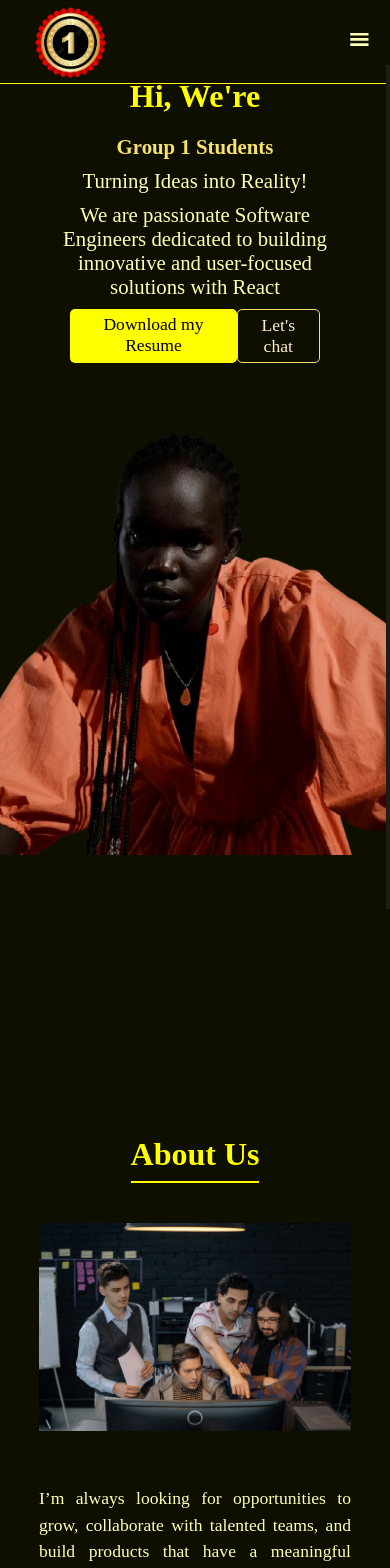
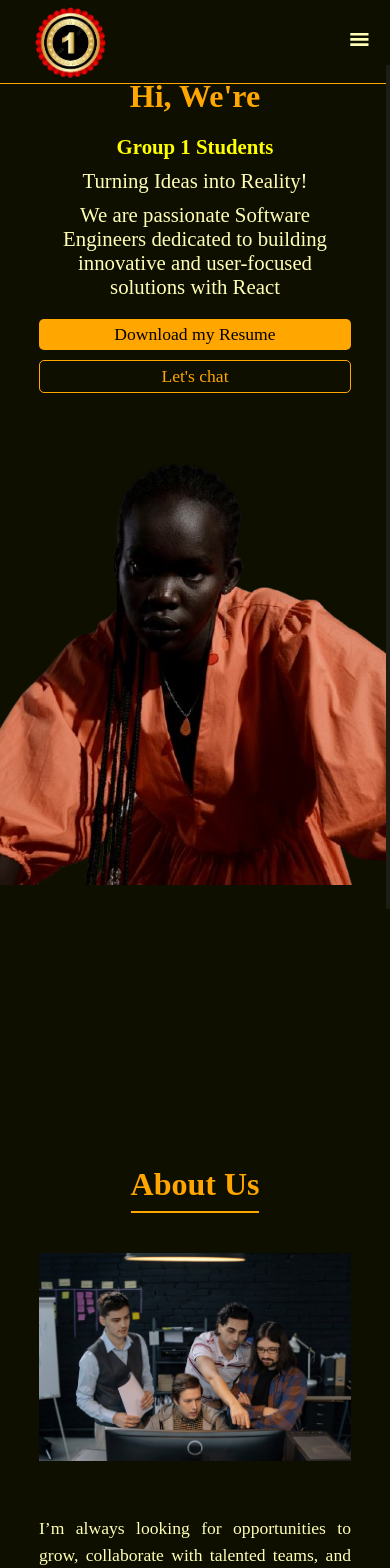
Before and after one commit to PtechNig/portfolio, a React (Vite) app: page / in a window 390 px wide. Shown: the top 1568 px of the page. Built offline with nearby package versions, Linux system fonts and the light colour scheme; a web font is replaced by a local one.

Commit message:
colour changed

```diff
--- a/src/components/About/About.css
+++ b/src/components/About/About.css
@@ -31,7 +31,7 @@
     line-height: 1.5;
 }
 .about-title h1{
-    color: yellow;
+    color: rgb(255, 166, 0);
     padding-bottom: 10px;
     position: relative;
     font-size: 2rem;
@@ -42,7 +42,7 @@
     position: absolute;
     width: 100%;
     height: 2px;
-    background-color: yellow;
+    background-color: rgb(255, 166, 0);
     left: 0;
     bottom: 0;
 }
@@ -65,7 +65,8 @@
 }
 
 .experience-container .experience h2{
-    color: yellow;
+    color: rgb(255, 166, 0);
+    cursor: pointer;
 }
 
 @media (max-width: 600px) {
--- a/src/components/Contact/Contact.css
+++ b/src/components/Contact/Contact.css
@@ -17,7 +17,7 @@
 }
 
 .contact-title h1{
-    color: yellow;
+    color: rgb(255, 166, 0);
     padding-bottom: 10px;
     position: relative;
     font-size: 2rem;
@@ -28,7 +28,7 @@
     position: absolute;
     width: 100%;
     height: 2px;
-    background-color: yellow;
+    background-color: rgb(255, 166, 0);
     left: 0;
     bottom: 0;
 }
@@ -53,28 +53,28 @@
 
 .contact-right input:focus,
 .contact-right textarea:focus{
-    border: 1px solid yellow;
+    border: 1px solid rgb(255, 166, 0);
 }
 
 button {
-    border: 1px solid yellow;
+    border: 1px solid rgb(255, 166, 0);
     cursor: pointer;
     border-radius: 5px;
     outline: none;
     padding: 10px 20px;
     background-color: transparent;
-    color: yellow;
+    color: rgb(255, 166, 0);
     transition: 0.5s;
 }
 
 button:hover{
-    color: rgb(29, 29, 20);
-    background-color: yellow;
+    color: rgb(255, 255, 182);
+    background-color:rgb(255, 166, 0);
 }
 
 
 .contact-left h4{
-    color: yellow;
+    color: rgb(255, 166, 0);
     font-size: 2rem;
     margin-bottom: 20px;
 }
@@ -88,6 +88,8 @@ button:hover{
     align-items: center;
     gap: 15px;
     margin-bottom: 10px;
+    color: rgb(255, 166, 0);
+
 }
 
 
@@ -101,6 +103,10 @@ button:hover{
         grid-template-columns: 1fr;
     }
 
+    button{
+        width: 100%;
+    }
+
 
 
 }
--- a/src/components/Footer/Footer.css
+++ b/src/components/Footer/Footer.css
@@ -5,7 +5,7 @@
     justify-content: center;
     align-items: center;
     padding-left: 40px;
-    border-top: 1px solid yellow;
+    border-top: 1px solid rgb(255, 166, 0);
 
 }
 .Foot-container{
@@ -22,7 +22,7 @@
 .fa-twitter,
 .fa-instagram{
     transition: 0.5s;
-    color: yellow;
+    color: rgb(255, 166, 0);
     font-size: 1.1rem;
 
 }
@@ -50,7 +50,7 @@
 
 .footer-wrapper .logo h4{
     margin-top: -15px;
-    color: yellow;
+    color: rgb(255, 166, 0);
 }
 
 
--- a/src/components/Hero/Hero.css
+++ b/src/components/Hero/Hero.css
@@ -15,7 +15,7 @@
   }
 
 .hero-content h1{
-    color: yellow;
+    color: rgb(255, 166, 0);
     font-size: 2.2rem;
     padding-bottom: 10px;
     margin-top: 25%;
@@ -28,10 +28,10 @@
 }
 
 strong{
-  color: rgb(247, 226, 108);
+  color: yellow;
 }
 
-.btn{
+.hero-btn{
   display: flex;
   justify-content: space-between;
   width: 50%;
@@ -39,29 +39,31 @@ strong{
   font-size: 1.1rem;
 }
 
-.btn .resume{
-  background-color: yellow;
+.hero-btn .resume{
+  background-color: rgb(255, 166, 0);
   color:  rgb(5, 0, 0) ;
   padding: 5px 10px;
   border-radius: 5px;
   transition: 0.5s;
+  cursor: pointer;
 }
 
-.btn .resume:hover{
+.hero-btn .resume:hover{
   background-color: rgb(247, 226, 108);
   transform: scale(0.98);
 }
 
-.btn .chat{
-  border: 1px solid rgb(247, 226, 108);
+.hero-btn .chat{
+  border: 1px solid rgb(255, 166, 0);
   padding: 5px 10px;
   border-radius: 5px;
-  color: rgb(255, 238, 203);
+  color: rgb(255, 166, 0);
   transition: 0.5s;
+  cursor: pointer;
 }
 
 
-.btn .chat:hover{
+.hero-btn .chat:hover{
   background-color: rgb(247, 226, 108);
   color: rgb(5, 0, 0);
   transform: scale(0.98);
@@ -82,13 +84,16 @@ strong{
       font-size: 2rem;
   }
 
-  .btn{
-    width: 80%;
-    margin: 10px auto 0px;
+  .hero-image img{
+    margin-top: -120px;
+  }
+
+  .hero-btn{
+    width: 100%;
+    flex-direction: column;
+    gap: 10px;
 
   }
 
-  .hero-image img{
-    margin-top: -120px;
-  }
+
 }
--- a/src/components/Hero/Hero.jsx
+++ b/src/components/Hero/Hero.jsx
@@ -31,7 +31,7 @@ const Hero = () => {
            <p> <strong> Group 1 Students </strong> </p>
            <p>Turning Ideas into Reality! </p>
            <p>We are passionate Software Engineers dedicated to building innovative and user-focused solutions with React</p>
-           <div className='btn'>
+           <div className='hero-btn'>
                 <a className='resume' href="/assets/resume.pdf" download='resume'> Download my Resume</a>
                 <a className='chat' target='_blank' href="https://wa.me/08035879166"  >Let's chat </a>
            </div>
--- a/src/components/Nav/Nav.css
+++ b/src/components/Nav/Nav.css
@@ -10,7 +10,7 @@
      justify-content: space-between;
      display: flex;
      padding: 20px;
-     border-bottom:  1px solid yellow;
+     border-bottom:  1px solid rgb(255, 166, 0);
      z-index: 100;
  }
  .navbar_container .logo{
@@ -27,7 +27,7 @@
     display: flex;
     align-items: center;
     margin: 0px 4px;
-    color: rgb(255, 255, 182);
+    color: rgb(255, 166, 0);
     list-style-type: none;
     overflow: hidden;
 }
--- a/src/components/Skills/Skill.css
+++ b/src/components/Skills/Skill.css
@@ -20,7 +20,7 @@
 }
 
 .left h1{
-    color:  yellow ;
+    color:  rgb(255, 166, 0) ;
     font-size: 2rem;
     border-bottom: 2px solid rgb(5, 0, 0);
     position: relative;
@@ -32,7 +32,7 @@
     position: absolute;
     width: 100%;
     height: 2px;
-    background-color: yellow;
+    background-color: rgb(255, 166, 0);
     left: 0;
     bottom: 0;
 }
@@ -44,6 +44,7 @@
     gap: 10px 0;
     text-align: center;
     padding: 30px;
+    cursor: pointer;
 
 }
 
--- a/src/components/Work/Work.css
+++ b/src/components/Work/Work.css
@@ -9,7 +9,7 @@
 }
 
 .work-title h1{
-    color: yellow;
+    color: rgb(255, 166, 0);
     padding-bottom: 10px;
     position: relative;
     font-size: 2rem;
@@ -20,7 +20,7 @@
     position: absolute;
     width: 100%;
     height: 2px;
-    background-color: yellow;
+    background-color: rgb(255, 166, 0);
     left: 0;
     bottom: 0;
 }
@@ -59,7 +59,7 @@
     position: absolute;
     width: 0%;
     height: 2px;
-    background-color: yellow;
+    background-color: rgb(255, 166, 0);
     left: 0;
     bottom: 0;
     transition: 0.5s;
--- a/src/components/Work/Work.jsx
+++ b/src/components/Work/Work.jsx
@@ -50,11 +50,11 @@ const Work = () => {
 
       initial={
         {
-          opacity: 0
+          opacity: 0, x : 200
         }
       }
       whileInView={{
-        opacity: 1,
+        opacity: 1, x : 0
 
       }}
       viewport={{
```
